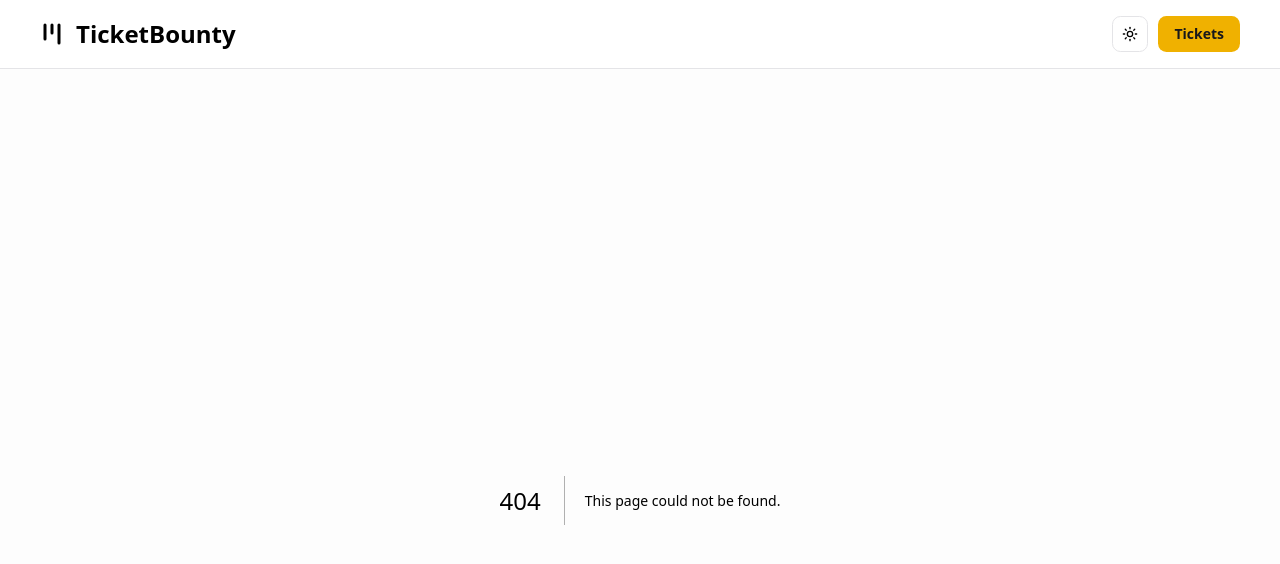
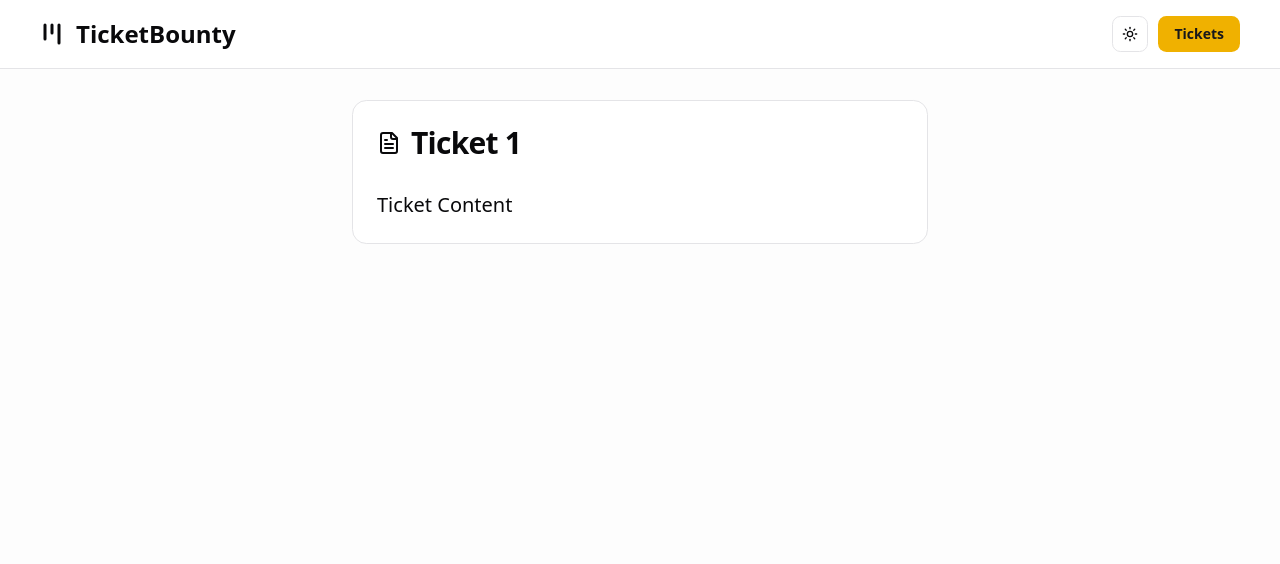
Before and after one commit to yousefdawood7/ticket-bounty, a Next.js app: page /tickets/T1 in a window 1280 px wide. Before the commit this address had no page. Shown: the top 564 px of the page. Built offline with nearby package versions, Linux system fonts and the light colour scheme.

Commit message:
fix some style issues

```diff
--- a/src/app/layout.tsx
+++ b/src/app/layout.tsx
@@ -31,7 +31,7 @@
       >
         <ThemeProvider>
           <NavBar />
-          <main className="bg-secondary/20 min-h-svh px-10 py-25">
+          <main className="bg-secondary/20 flex min-h-svh flex-col gap-y-12 px-10 py-25">
             {children}
           </main>
         </ThemeProvider>
--- /dev/null
+++ b/src/app/tickets/[id]/page.tsx
@@ -0,0 +1,34 @@
+import Link from "next/link";
+import Placeholder from "@/components/Placeholder";
+import { Button } from "@/components/ui/button";
+import { tickets } from "@/data";
+import TicketItem from "@/features/ticket/components/TicketItem";
+
+type PageProps = {
+  params: Promise<{ id: string }>;
+};
+
+export default async function page({ params }: PageProps) {
+  const { id } = await params;
+  const activeTicket = tickets.find((ticket) => ticket.id === id);
+
+  if (!activeTicket)
+    return (
+      <Placeholder
+        message="Ticket not found"
+        button={
+          <Button variant={"outline"}>
+            <Link href="/tickets" className="font-semibold">
+              Go to Tickets
+            </Link>
+          </Button>
+        }
+      />
+    );
+
+  return (
+    <section className="mx-auto w-full max-w-xl">
+      <TicketItem ticket={activeTicket} isDetailed />
+    </section>
+  );
+}
--- a/src/app/tickets/page.tsx
+++ b/src/app/tickets/page.tsx
@@ -1,12 +1,15 @@
 import PageHeading from "@/app/_components/PageHeading";
+import TicketList from "@/features/ticket/components/TicketList";
 
 export default function page() {
   return (
-    <section>
+    <>
       <PageHeading
         title="Tickets"
         description="All your tickets at one place"
       />
-    </section>
+
+      <TicketList />
+    </>
   );
 }
--- /dev/null
+++ b/src/components/ui/card.tsx
@@ -0,0 +1,91 @@
+import * as React from "react";
+import { cn } from "@/lib/utils";
+
+function Card({ className, ...props }: React.ComponentProps<"div">) {
+  return (
+    <div
+      data-slot="card"
+      className={cn(
+        "bg-card text-card-foreground flex flex-col gap-6 rounded-xl border py-6 shadow-sm",
+        className,
+      )}
+      {...props}
+    />
+  );
+}
+
+function CardHeader({ className, ...props }: React.ComponentProps<"div">) {
+  return (
+    <div
+      data-slot="card-header"
+      className={cn(
+        "@container/card-header grid auto-rows-min grid-rows-[auto_auto] items-start gap-1.5 px-6 has-data-[slot=card-action]:grid-cols-[1fr_auto] [.border-b]:pb-6",
+        className,
+      )}
+      {...props}
+    />
+  );
+}
+
+function CardTitle({ className, ...props }: React.ComponentProps<"div">) {
+  return (
+    <div
+      data-slot="card-title"
+      className={cn("leading-none font-semibold", className)}
+      {...props}
+    />
+  );
+}
+
+function CardDescription({ className, ...props }: React.ComponentProps<"div">) {
+  return (
+    <div
+      data-slot="card-description"
+      className={cn("text-muted-foreground text-sm", className)}
+      {...props}
+    />
+  );
+}
+
+function CardAction({ className, ...props }: React.ComponentProps<"div">) {
+  return (
+    <div
+      data-slot="card-action"
+      className={cn(
+        "col-start-2 row-span-2 row-start-1 self-start justify-self-end",
+        className,
+      )}
+      {...props}
+    />
+  );
+}
+
+function CardContent({ className, ...props }: React.ComponentProps<"div">) {
+  return (
+    <div
+      data-slot="card-content"
+      className={cn("px-6", className)}
+      {...props}
+    />
+  );
+}
+
+function CardFooter({ className, ...props }: React.ComponentProps<"div">) {
+  return (
+    <div
+      data-slot="card-footer"
+      className={cn("flex items-center px-6 [.border-t]:pt-6", className)}
+      {...props}
+    />
+  );
+}
+
+export {
+  Card,
+  CardAction,
+  CardContent,
+  CardDescription,
+  CardFooter,
+  CardHeader,
+  CardTitle,
+};
```
Also changed, not shown: src/app/tickets/loading.tsx (line endings or trailing spaces), src/components/Placeholder.tsx (line endings or trailing spaces), src/data.ts (line endings or trailing spaces), src/features/ticket/components/TicketItem.tsx (line endings or trailing spaces), src/features/ticket/components/TicketList.tsx (line endings or trailing spaces), src/features/ticket/constants.tsx (line endings or trailing spaces), src/features/ticket/types.ts (line endings or trailing spaces).
